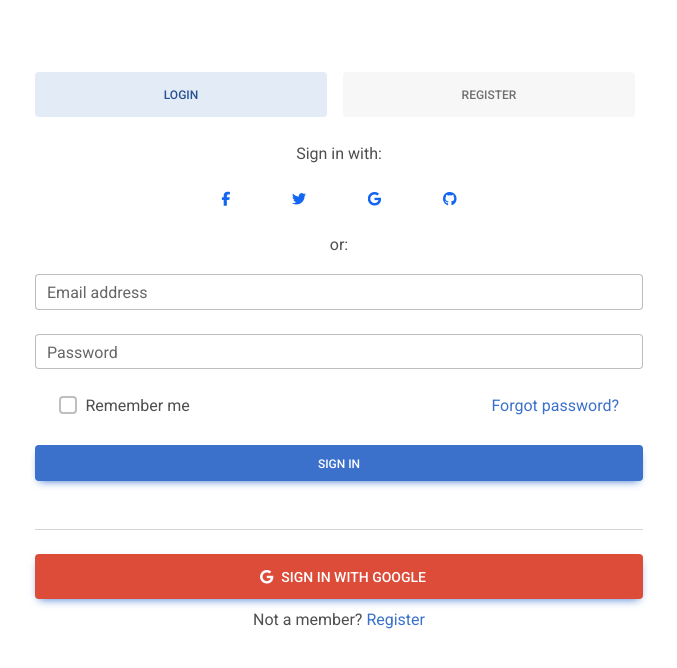
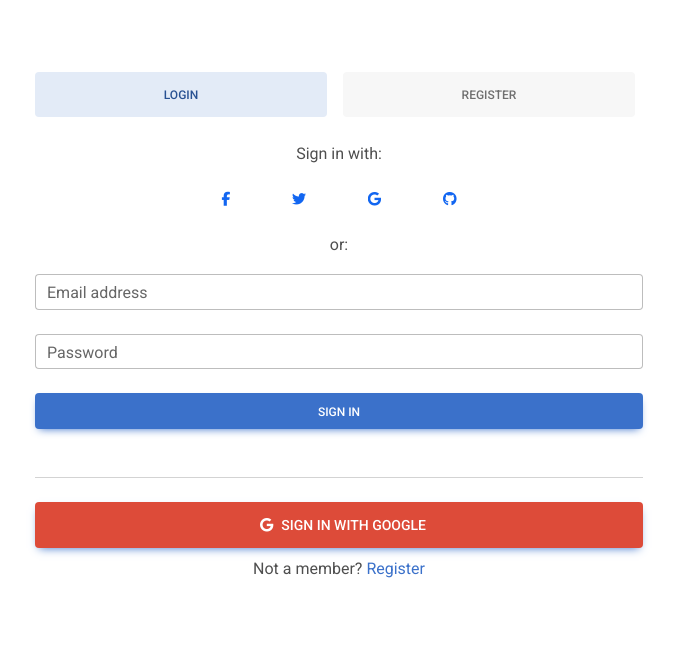
Before and after one commit to oussamato98/taskflow-frontend, a React (Create React App) app: page /login in a window 1280 px wide. Shown: the top 668 px of the page, without its empty margins (301-978 px from the left). Built offline with nearby package versions, Linux system fonts and the light colour scheme.

Commit message:
commit at login and register

```diff
--- a/package.json
+++ b/package.json
@@ -1,7 +1,7 @@
 {
   "name": "taskflow-frontend",
   "version": "0.1.0",
-    "private": true,
+  "private": true,
   "dependencies": {
     "@fortawesome/fontawesome-free": "^6.4.2",
     "@testing-library/jest-dom": "^5.17.0",
@@ -12,6 +12,7 @@
     "jsonwebtoken": "^9.0.2",
     "mdb-react-ui-kit": "^6.2.0",
     "react": "^18.2.0",
+    "react-cookie": "^6.1.0",
     "react-dom": "^18.2.0",
     "react-router-dom": "^6.15.0",
     "react-scripts": "5.0.1",
--- a/src/App.jsx
+++ b/src/App.jsx
@@ -9,18 +9,22 @@ export const Context = createContext();
 
 function App() {
 
-     const [isAuthenticated, setIsAuthenticated] = useState(false);
+     //const [isAuthenticated, setIsAuthenticated] = useState(false);
 
     return (
-        <Context.Provider value={{ isAuthenticated, setIsAuthenticated }}>
+       // <Context.Provider value={{ isAuthenticated, setIsAuthenticated }}>
             <BrowserRouter>
                 <Routes>
                     <Route path="/login" element={<Login />} />
+                    <Route path="/projects" element={<Project />} />
+
+                    {/*
                     <Route path="/projects/*" element={<PrivateRoute element={<Project />} authenticated={isAuthenticated} />} />
+*/}
 
                 </Routes>
             </BrowserRouter>
-        </Context.Provider>
+       // </Context.Provider>
 
   );
 }
--- a/src/Login.jsx
+++ b/src/Login.jsx
@@ -1,4 +1,6 @@
 import React, {useState, useReducer, useContext} from 'react';
+
+import Cookies from "js-cookie";
 import axios from 'axios';
 import {API_URL} from "./config";
 import {
@@ -15,16 +17,15 @@ import {
 }
 from 'mdb-react-ui-kit';
 import {useNavigate} from "react-router-dom";
-import App, {Context} from "./App";
-import Cookies from "js-cookie";
+import {useCookies} from "react-cookie";
 
 
 
 
 function Login() {
+    const [cookies] = useCookies();
 
     const navigate = useNavigate();
-    const context = useContext(Context);
 
     const initialState = {
         name: '',
@@ -50,7 +51,7 @@ function Login() {
         }}
 
         const [state, dispatch] = useReducer(reducer, initialState);
-        const [isAuthenticated, setIsAuthenticated] = useState(false);
+       // const [isAuthenticated, setIsAuthenticated] = useState(false);
 
         const [justifyActive, setJustifyActive] = useState('tab1');
 
@@ -60,58 +61,59 @@ function Login() {
             if (value === justifyActive) {
                 return;
             }
-
             setJustifyActive(value);
         };
 
-        const handleNameChange = (event) => {
+        const handleNameChangeRegister = (event) => {
             dispatch({type: 'SET_NAME', payload: event.target.value});
-        };
+        }
+        const handleUsernameChangeRegister = (event) => {
+            dispatch({type: 'SET_USERNAME', payload: event.target.value});
+        }
 
-        const handleUsernameChange = (event) => {
-            dispatch({type: 'SET_USERNAME', payload: event.target.value});
-        };
+        const handleEmailChangeRegister = (event) => {
+            dispatch({type: 'SET_EMAIL', payload: event.target.value});
+        }
 
-        const handleEmailChange = (event) => {
-            dispatch({type: 'SET_EMAIL', payload: event.target.value});
-        };
 
-        const handlePasswordChange = (event) => {
+        const handlePasswordChangeRegister = (event) => {
             dispatch({type: 'SET_PASSWORD', payload: event.target.value});
         };
 
-    const handleSubmit = async (event) => {
+    const handleSubmitRegister = async (event) => {
         event.preventDefault();
+        try {
+            const response = await axios.post(`${API_URL}/signup`, state);
+           if (response.data.success){
+               //
+               handleJustifyClick('tab1') ;
+           }
+            else{
+                console.log("Error d authentification ")
+           }
+        }
+        catch (error) {
+            console.log("Erreur Backend" +error);
+        } }
 
-        try {
-            // Faites une requête POST à votre backend avec les données du formulaire
-            const response = await axios.post(`${API_URL}/signup`, state);
-            // if(response.data.success){
+    const handleEmailChangeLogin = (event) => {
+        dispatch({type: 'SET_EMAIL', payload: event.target.value});
+    }
 
-                //localStorage.setItem('token', response.data.token);
-                // setIsAuthenticated(true);
-                // context.setIsAuthenticated(true);
-            // setTimeout(() => {
-            //     const authCookieValue = Cookies.get('monCookie');
-            //     console.log("voici le cookie " + authCookieValue);
-            // }, 1000);
-                const authCookieValue = Cookies.get('monCookie');
-                console.log("voici le cooki "+authCookieValue);
-                //navigate('/projects');
-                // console.log("Ras" + response.data)
 
-            // }
-            // else{
-            //     console.log("rien recu")
-            // }
+    const handlePasswordChangeLogin = (event) => {
+        dispatch({type: 'SET_PASSWORD', payload: event.target.value});
+    };
 
-        } catch (error) {
-            console.log("Erreur Backend" +error);
-        }
+    const handleSubmitLogin = async (event) => {
+        event.preventDefault();
+        const response = await axios.post(`${API_URL}/login`, state);
 
-        };
 
-        return (
+    }
+
+
+    return (
             <MDBContainer className="p-3 my-5 d-flex flex-column w-50">
 
                 <MDBTabs pills justify className='mb-3 d-flex flex-row justify-content-between'>
@@ -154,16 +156,33 @@ function Login() {
 
                             <p className="text-center mt-3">or:</p>
                         </div>
+                        <form onSubmit={handleSubmitLogin}>
+                            <MDBInput
+                                value={state.email}
+                                onChange={handleEmailChangeLogin}
+                                wrapperClass='mb-4'
+                                label='Email address'
+                                id='form1'
+                                type='email'
+                            />
+                            <MDBInput
+                                value={state.password}
+                                onChange={handlePasswordChangeLogin}
+                                wrapperClass='mb-4'
+                                label='Password'
+                                id='form2'
+                                type='password'/>
 
-                        <MDBInput wrapperClass='mb-4' label='Email address' id='form1' type='email'/>
-                        <MDBInput wrapperClass='mb-4' label='Password' id='form2' type='password'/>
+                            <MDBBtn className="mb-4 w-100">Sign in</MDBBtn>
 
-                        <div className="d-flex justify-content-between mx-4 mb-4">
-                            <MDBCheckbox name='flexCheck' value='' id='flexCheckDefault' label='Remember me'/>
-                            <a href="!#">Forgot password?</a>
-                        </div>
+                        </form>
 
-                        <MDBBtn className="mb-4 w-100">Sign in</MDBBtn>
+
+                        {/*<div className="d-flex justify-content-between mx-4 mb-4">*/}
+                        {/*    <MDBCheckbox name='flexCheck' value='' id='flexCheckDefault' label='Remember me'/>*/}
+                        {/*    <a href="!#">Forgot password?</a>*/}
+                        {/*</div>*/}
+
                         <hr className="my-4"/>
 
                         <MDBBtn className="mb-2 w-100" size="lg" style={{backgroundColor: '#dd4b39'}}>
@@ -202,24 +221,24 @@ function Login() {
 
                             <p className="text-center mt-3">or:</p>
                         </div>
-                        <form onSubmit={handleSubmit}>
+                        <form onSubmit={handleSubmitRegister}>
                             <MDBInput
                                 value={state.name}
-                                onChange={handleNameChange}
+                                onChange={handleNameChangeRegister}
                                 wrapperClass='mb-4' label='Name' id='form1' type='text'/>
 
                             <MDBInput
                                 value={state.username}
-                                onChange={handleUsernameChange}
+                                onChange={handleUsernameChangeRegister}
 
                                 wrapperClass='mb-4' label='Username' id='form1' type='text'/>
                             <MDBInput
                                 value={state.email}
-                                onChange={handleEmailChange}
+                                onChange={handleEmailChangeRegister}
                                 wrapperClass='mb-4' label='Email' id='form1' type='email'/>
                             <MDBInput
                                 value={state.password}
-                                onChange={handlePasswordChange}
+                                onChange={handlePasswordChangeRegister}
                                 wrapperClass='mb-4' label='Password' id='form1' type='password'/>
 
                             <div className='d-flex justify-content-center mb-4'>
--- a/src/Project.jsx
+++ b/src/Project.jsx
@@ -1,21 +1,29 @@
 import React, {useEffect} from "react";
 import {useNavigate} from "react-router-dom";
 import Cookies from 'js-cookie';
+import axios from "axios";
+import {API_URL} from "./config";
 
 
 function Project(){
     const navigate = useNavigate();
 
+    axios.defaults.withCredentials=true ;
+
     useEffect(() => {
-        // // Vérifier la présence et la validité du cookie ici
-        // const userCookie = Cookies.get('authCookie'); // Remplacez par le nom de votre cookie
-        // if (!userCookie) {
-        //     // Rediriger vers la page de connexion si le cookie n'est pas présent
-        //     //navigate('/login');
-        //     console.log("cookie non cree"+userCookie)
-        // }
-        const authCookieValue = Cookies.get('authCookie');
-        console.log(authCookieValue);
+
+        axios.get(`${API_URL}/`)
+            .then(res=>{
+                if(res.data.valid){
+                    console.log("is Logged ")
+                }
+                else{
+                    navigate('/login');
+                }
+            })
+            .catch()
+
+
 
     }, []);
     return(
```
Also changed, not shown: 1 other file (tests, documents, lock files or other folders).
